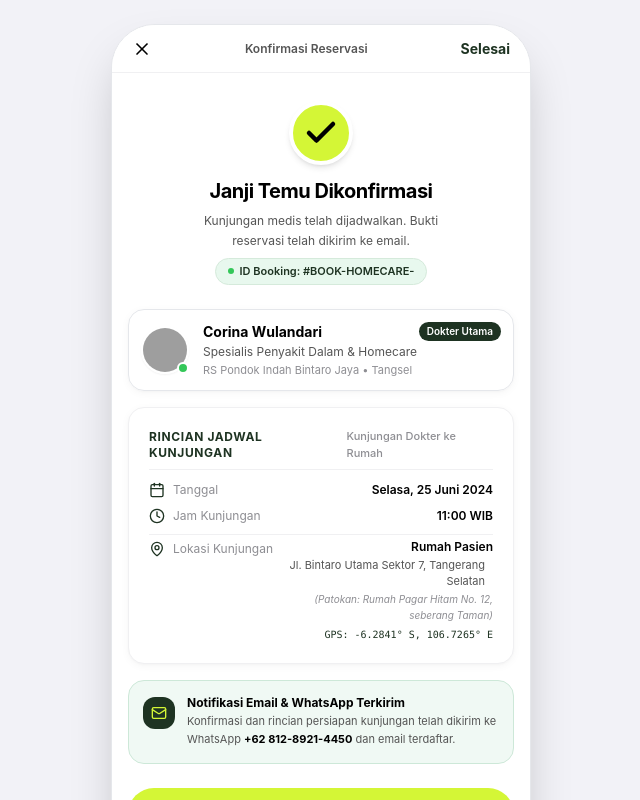
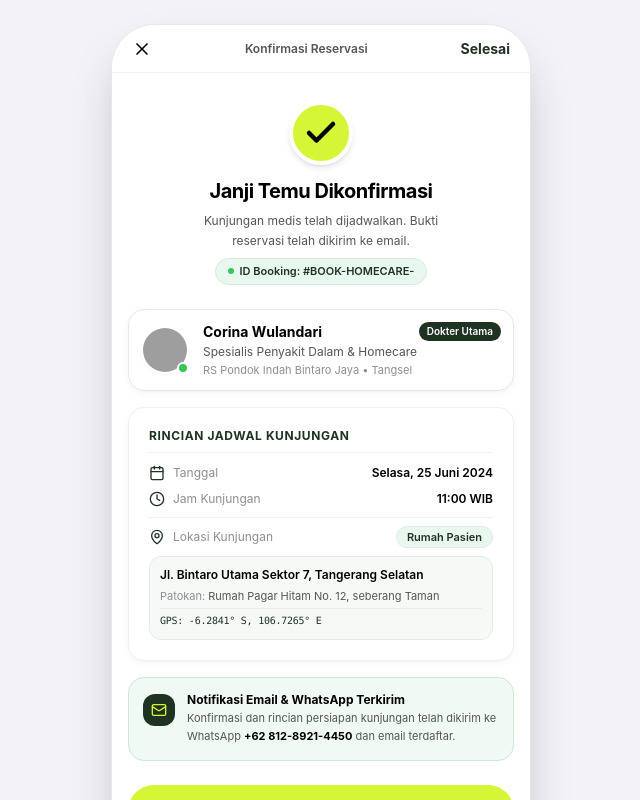
Before and after one commit to dendyadinirwana/corina-homecare, a React (Vite) app: page /booking/konfirmasi in a window 1280 px wide. Shown: the top 800 px of the page, without its empty margins (319-959 px from the left). Built offline with nearby package versions, Linux system fonts and the light colour scheme; grey boxes are pictures that could not be loaded.

Commit message:
style: refine booking steps layout and details

```diff
--- a/src/components/map/MapPicker.tsx
+++ b/src/components/map/MapPicker.tsx
@@ -1,6 +1,6 @@
 import React, { useEffect, useRef, useState } from 'react';
 import L from 'leaflet';
-import { Navigation, Crosshair, MapPin, AlertCircle, CheckCircle2, ChevronRight } from 'lucide-react';
+import { Crosshair, MapPin, AlertCircle, CheckCircle2, ChevronRight } from 'lucide-react';
 import { Coordinates } from '../../types';
 import { cn } from '../../lib/utils';
 
@@ -251,12 +251,10 @@ export const MapPicker: React.FC<MapPickerProps> = ({
           disabled={isLocating}
           className="pointer-events-auto min-h-[44px] px-3.5 py-2 rounded-xl bg-white/95 backdrop-blur-md border border-border-hairline text-xs font-semibold text-forest shadow-sm hover:bg-[#F2FBF5] active:scale-96 transition-all inline-flex items-center gap-1.5 btn-tactile"
         >
-          {isLocating ? (
+          {isLocating && (
             <Crosshair className="w-4 h-4 text-forest animate-spin" />
-          ) : (
-            <Navigation className="w-4 h-4 text-forest" />
           )}
-          <span>{isLocating ? 'Mendeteksi...' : '⌖ Gunakan Lokasi Saat Ini'}</span>
+          <span>{isLocating ? 'Mendeteksi...' : 'Gunakan Lokasi Saat Ini'}</span>
         </button>
 
         {/* Status Toast / Badge */}
--- a/src/pages/BookingStep1Page.tsx
+++ b/src/pages/BookingStep1Page.tsx
@@ -161,7 +161,7 @@ export const BookingStep1Page: React.FC = () => {
                   data-testid={`calendar-day-${item.dateStr}`}
                   data-active={isSelected ? 'true' : 'false'}
                   onClick={() => setSelectedDate(item.dateStr)}
-                  className={`flex flex-col items-center justify-center py-2 px-1 rounded-2xl min-h-[58px] transition-all duration-quick btn-tactile ${
+                  className={`flex flex-col items-center justify-center py-2 px-1 rounded-2xl h-[58px] transition-all duration-quick btn-tactile ${
                     isSelected
                       ? 'bg-forest text-white shadow-md ring-2 ring-forest/30 scale-[1.02]'
                       : 'bg-card text-ink-primary border border-border-subtle hover:bg-card-hover'
@@ -181,9 +181,11 @@ export const BookingStep1Page: React.FC = () => {
                   >
                     {item.dayNum}
                   </span>
-                  {isSelected && (
-                    <span className="w-1 h-1 rounded-full bg-lime mt-0.5" />
-                  )}
+                  <span
+                    className={`w-1 h-1 rounded-full mt-0.5 transition-opacity ${
+                      isSelected ? 'bg-lime' : 'opacity-0'
+                    }`}
+                  />
                 </button>
               );
             })}
--- a/src/pages/BookingStep3Page.tsx
+++ b/src/pages/BookingStep3Page.tsx
@@ -2,9 +2,7 @@ import React, { useState } from 'react';
 import { useNavigate } from 'react-router-dom';
 import {
   User,
-  Phone,
   MapPin,
-  HelpCircle,
   Stethoscope,
   Calendar,
   Clock,
@@ -146,18 +144,12 @@ export const BookingStep3Page: React.FC = () => {
 
           {/* WhatsApp Phone */}
           <div className="space-y-1.5">
-            <div className="flex items-center justify-between">
             <label
               htmlFor="patient-phone"
               className="block text-xs font-semibold text-ink-primary"
             >
               Nomor WhatsApp Aktif
             </label>
-              <span className="text-[11px] text-[#25D366] font-medium flex items-center gap-1">
-                <Phone className="w-3 h-3" />
-                Konfirmasi Instan
-              </span>
-            </div>
             <input
               id="patient-phone"
               type="tel"
@@ -214,18 +206,12 @@ export const BookingStep3Page: React.FC = () => {
 
           {/* Landmark Input */}
           <div className="space-y-1.5">
-            <div className="flex items-center justify-between">
             <label
               htmlFor="patient-landmark"
               className="block text-xs font-semibold text-ink-primary"
             >
               Patokan / Ciri Rumah
             </label>
-              <span className="text-[11px] text-ink-muted flex items-center gap-1">
-                <HelpCircle className="w-3 h-3 text-ink-muted" />
-                Mempercepat Dokter Tiba
-              </span>
-            </div>
             <input
               id="patient-landmark"
               type="text"
@@ -350,7 +336,7 @@ export const BookingStep3Page: React.FC = () => {
                 <MapPin className="w-3.5 h-3.5 text-forest" />
                 <span>Tujuan</span>
               </div>
-              <span className="font-semibold text-ink-primary text-right truncate max-w-[220px]">
+              <span className="font-semibold text-ink-primary text-right">
                 {address || 'Tangerang Selatan'}
               </span>
             </div>
--- a/src/pages/BookingSuccessPage.tsx
+++ b/src/pages/BookingSuccessPage.tsx
@@ -41,10 +41,6 @@ export const BookingSuccessPage: React.FC = () => {
   };
 
   const formattedDate = formatIndonesianDate(booking.date || '2024-06-25');
-  const serviceLabel =
-    booking.serviceType === 'teleconsultation'
-      ? 'Telekonsultasi Video'
-      : 'Kunjungan Dokter ke Rumah';
 
   const handleDownloadCalendar = () => {
     downloadIcsFile(booking);
@@ -152,13 +148,10 @@ export const BookingSuccessPage: React.FC = () => {
           padding="md"
           className="space-y-3 border border-border-subtle"
         >
-          <div className="flex items-center justify-between pb-2 border-b border-border-subtle">
+          <div className="pb-2 border-b border-border-subtle">
             <h3 className="text-xs font-bold uppercase tracking-wider text-forest">
               Rincian Jadwal Kunjungan
             </h3>
-            <span className="text-[11px] font-medium text-ink-muted">
-              {serviceLabel}
-            </span>
           </div>
 
           <div className="space-y-2.5 text-xs text-ink-secondary">
@@ -185,27 +178,31 @@ export const BookingSuccessPage: React.FC = () => {
             </div>
 
             {/* Lokasi Kunjungan */}
-            <div className="pt-1 border-t border-border-subtle">
-              <div className="flex items-start justify-between gap-3">
-                <div className="flex items-center gap-2 text-ink-muted shrink-0 mt-0.5">
+            <div className="pt-2 border-t border-border-subtle space-y-2">
+              <div className="flex items-center justify-between">
+                <div className="flex items-center gap-2 text-ink-muted">
                   <MapPin className="w-4 h-4 text-forest" />
                   <span>Lokasi Kunjungan</span>
                 </div>
-                <div className="text-right">
-                  <p className="font-semibold text-ink-primary">
-                    Rumah Pasien
+                <span className="text-[11px] font-semibold text-forest bg-forest-light px-2.5 py-0.5 rounded-full border border-border-hairline">
+                  Rumah Pasien
+                </span>
+              </div>
+
+              <div className="bg-[#F6F9F6] border border-[#E2ECE4] rounded-xl p-2.5 space-y-1">
+                <p className="text-xs font-semibold text-ink-primary leading-snug">
+                  {booking.address}
+                </p>
+                {booking.landmark && (
+                  <p className="text-[11px] text-ink-secondary leading-normal">
+                    <span className="text-ink-muted font-normal">Patokan:</span>{' '}
+                    {booking.landmark}
                   </p>
-                  <p className="text-[11px] text-ink-secondary mt-0.5 line-clamp-2 max-w-[200px]">
-                    {booking.address}
-                  </p>
-                  {booking.landmark && (
-                    <p className="text-[10px] text-ink-muted mt-0.5 italic">
-                      (Patokan: {booking.landmark})
-                    </p>
-                  )}
-                  <p className="text-[10px] text-forest font-mono mt-1">
+                )}
+                <div className="pt-1 border-t border-[#E2ECE4]/70 flex items-center justify-between">
+                  <span className="text-[10px] text-forest font-mono tracking-tight font-medium">
                     GPS: {booking.coordinates?.lat}° S, {booking.coordinates?.lng}° E
-                  </p>
+                  </span>
                 </div>
               </div>
             </div>
```
Lines whose indentation alone changed are shown as unchanged.
